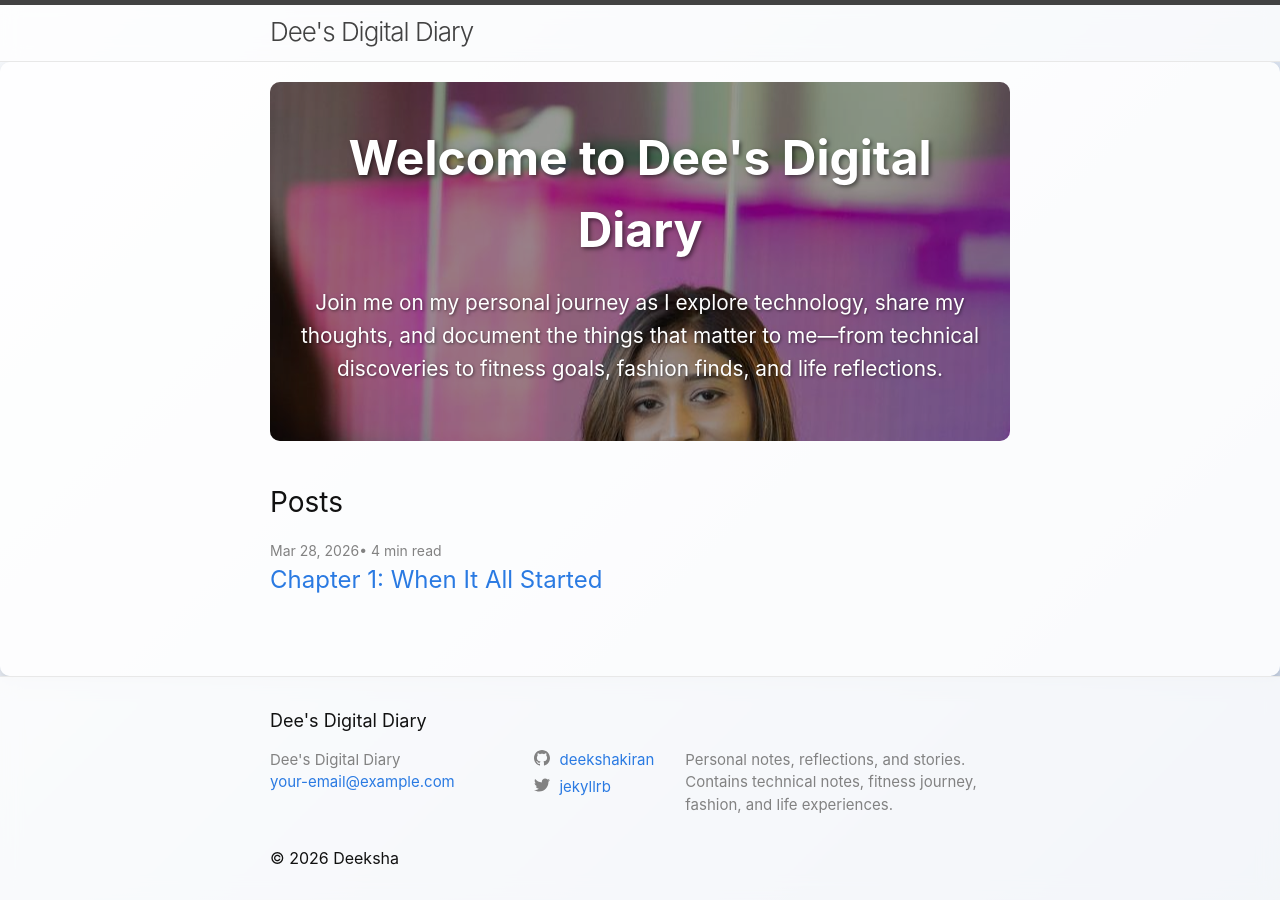
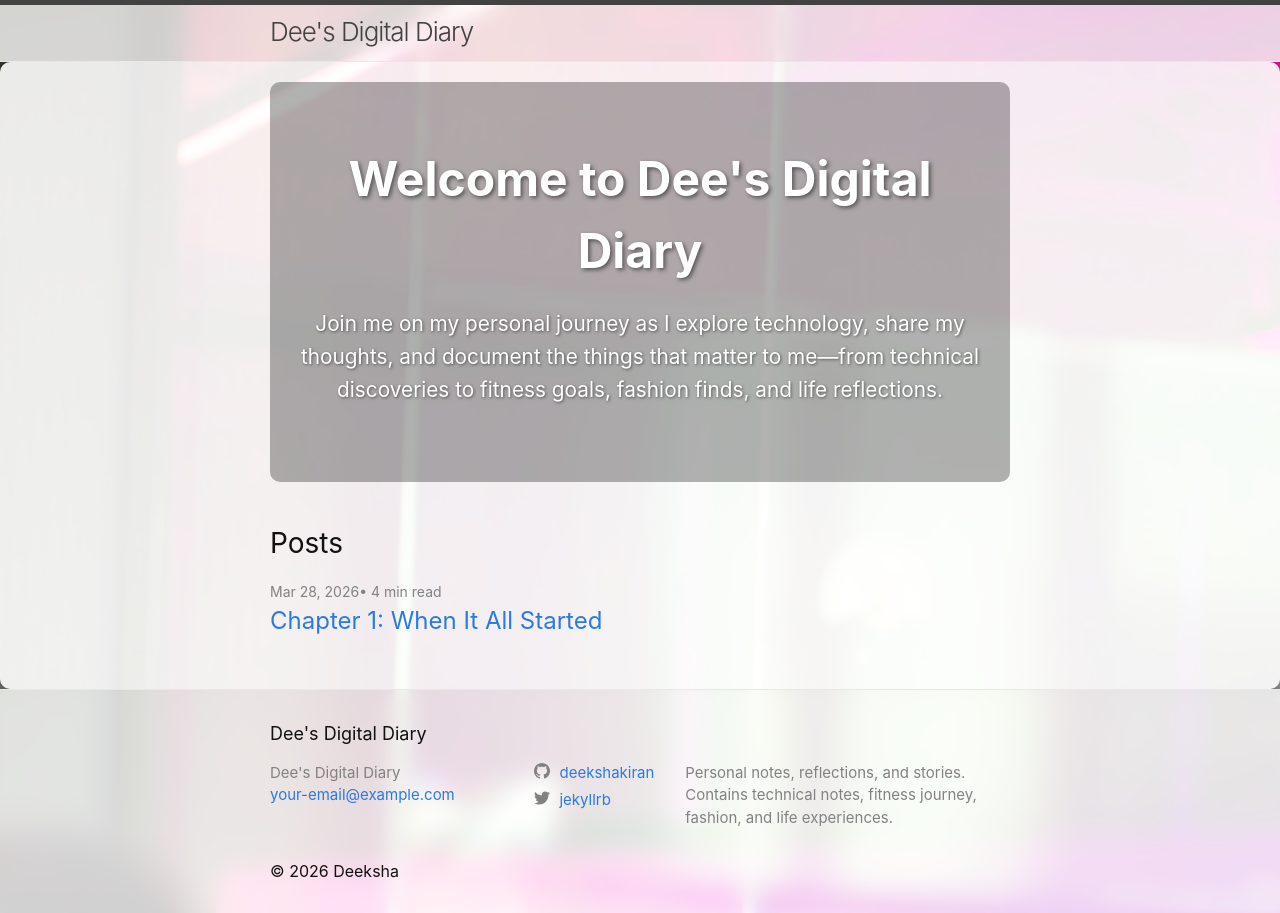
Before and after one commit to DeeReddy21/DevOpswithDee, a Jekyll site: the page built from index.markdown, in a window 1280 px wide. Built offline with Jekyll 4.4.1, drawn with Linux system fonts in a browser that asks for light colours.

Commit message:
Set coverpic.jpeg as full page background instead of banner

```diff
--- a/_layouts/home.html
+++ b/_layouts/home.html
@@ -4,7 +4,7 @@ layout: default
 
 <div class="home">
   {%- if page.hero_image -%}
-    <div class="hero" style="background-image: url('{{ page.hero_image | relative_url }}')">
+    <div class="hero">
       <div class="hero-content">
         <h1>Welcome to Dee's Digital Diary</h1>
         <p>Join me on my personal journey as I explore technology, share my thoughts, and document the things that matter to me—from technical discoveries to fitness goals, fashion finds, and life reflections.</p>
--- a/assets/main.scss
+++ b/assets/main.scss
@@ -6,8 +6,11 @@
 
 /* Custom styles for pretty background */
 body {
-  background: linear-gradient(135deg, #f5f7fa 0%, #c3cfe2 100%);
+  background-image: url('/DevOpswithDee/assets/images/coverpic.jpeg');
+  background-size: cover;
+  background-position: center;
   background-attachment: fixed;
+  background-repeat: no-repeat;
 }
 
 .site-header, .site-footer {
@@ -36,10 +39,7 @@ body {
 .hero {
   position: relative;
   width: 100%;
-  height: auto;
-  background-size: auto;
-  background-position: center;
-  background-repeat: no-repeat;
+  height: 400px;
   display: flex;
   align-items: center;
   justify-content: center;
@@ -57,7 +57,7 @@ body {
   left: 0;
   right: 0;
   bottom: 0;
-  background: rgba(0, 0, 0, 0.4);
+  background: rgba(0, 0, 0, 0.3);
   z-index: 1;
 }
 
```
